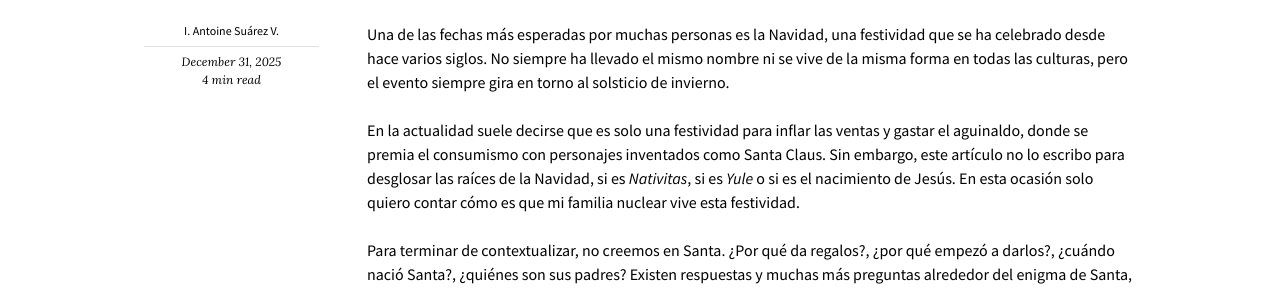
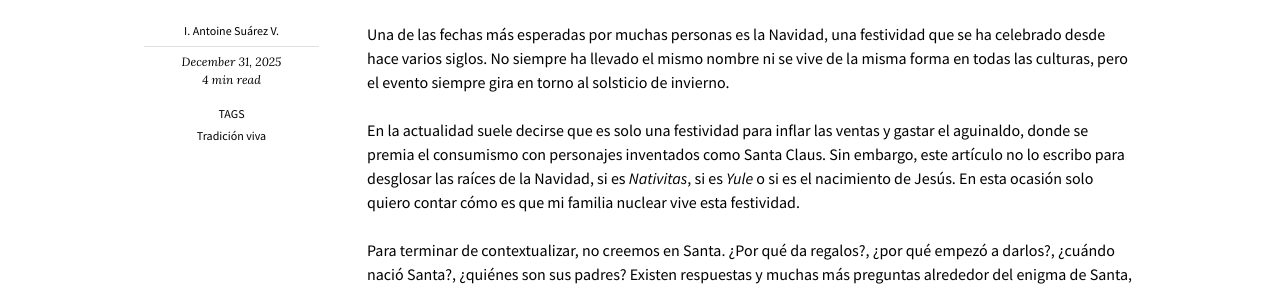
Before and after one commit to KajiiNarumi/iasuarezv, a Jekyll site: the page built from _posts/2025-12-31-Nuestra-Navidad-con-Xolbock.md, in a window 1280 px wide and 900 px high, scrolled down 816 px. Shown: the part 154-444 px from the top of the window. Built offline with Jekyll 4.4.1, drawn with Linux system fonts in a browser that asks for light colours; nearby versions of some CDN libraries.

Commit message:
Add tags to Nuestra Navidad con Xolbock post

```diff
--- a/_posts/2025-12-31-Nuestra-Navidad-con-Xolbock.md
+++ b/_posts/2025-12-31-Nuestra-Navidad-con-Xolbock.md
@@ -3,6 +3,7 @@ layout: post
 author:
   name: "I. Antoine Suárez V."
 title: "Nuestra Navidad con Xolbock"
+tags: [Tradición viva]
 date: 2025-12-31
 image:
   path: /images/2025-12-31-Nuestra-Navidad-con-Xolbock.jpg
```
